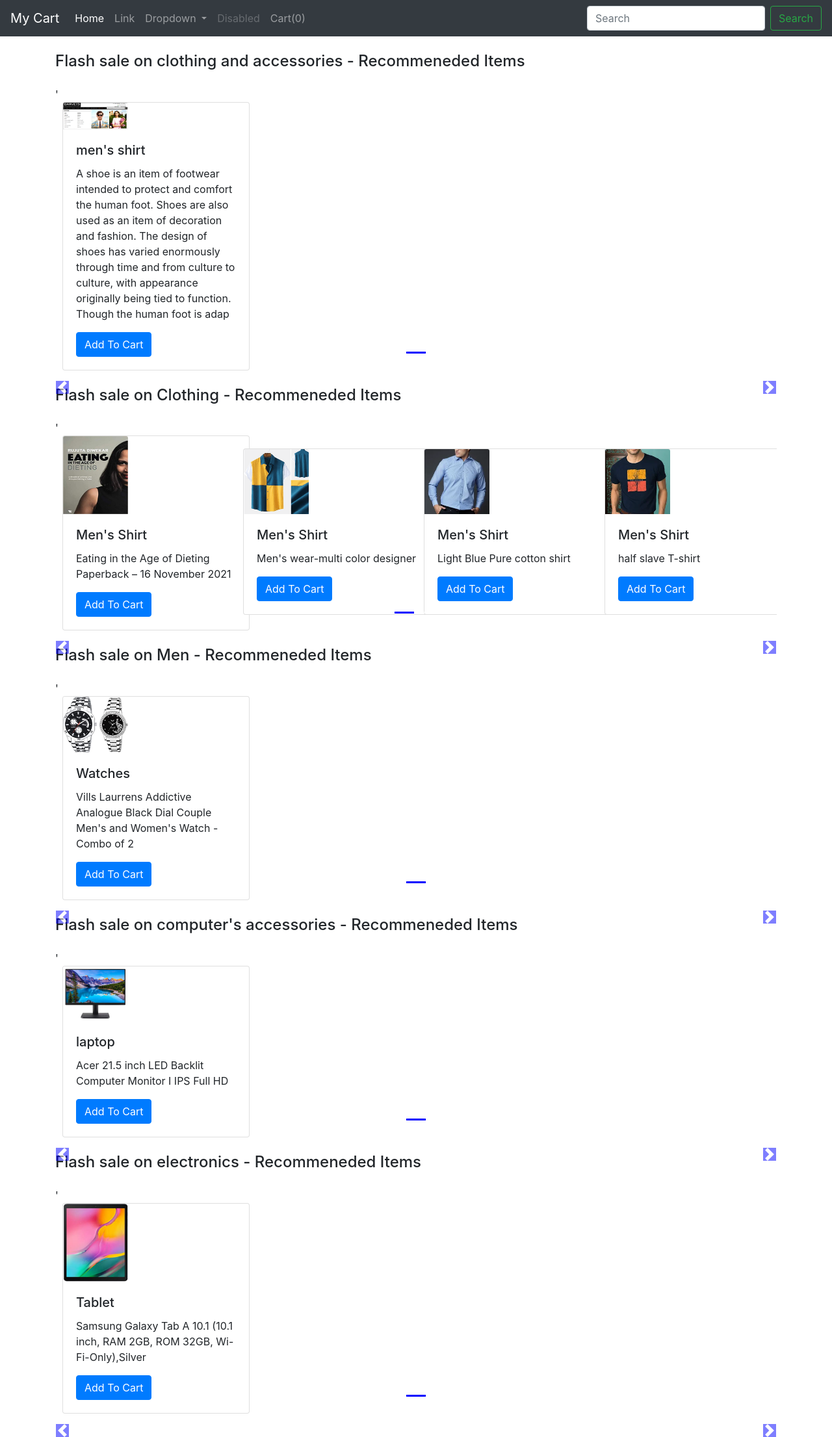
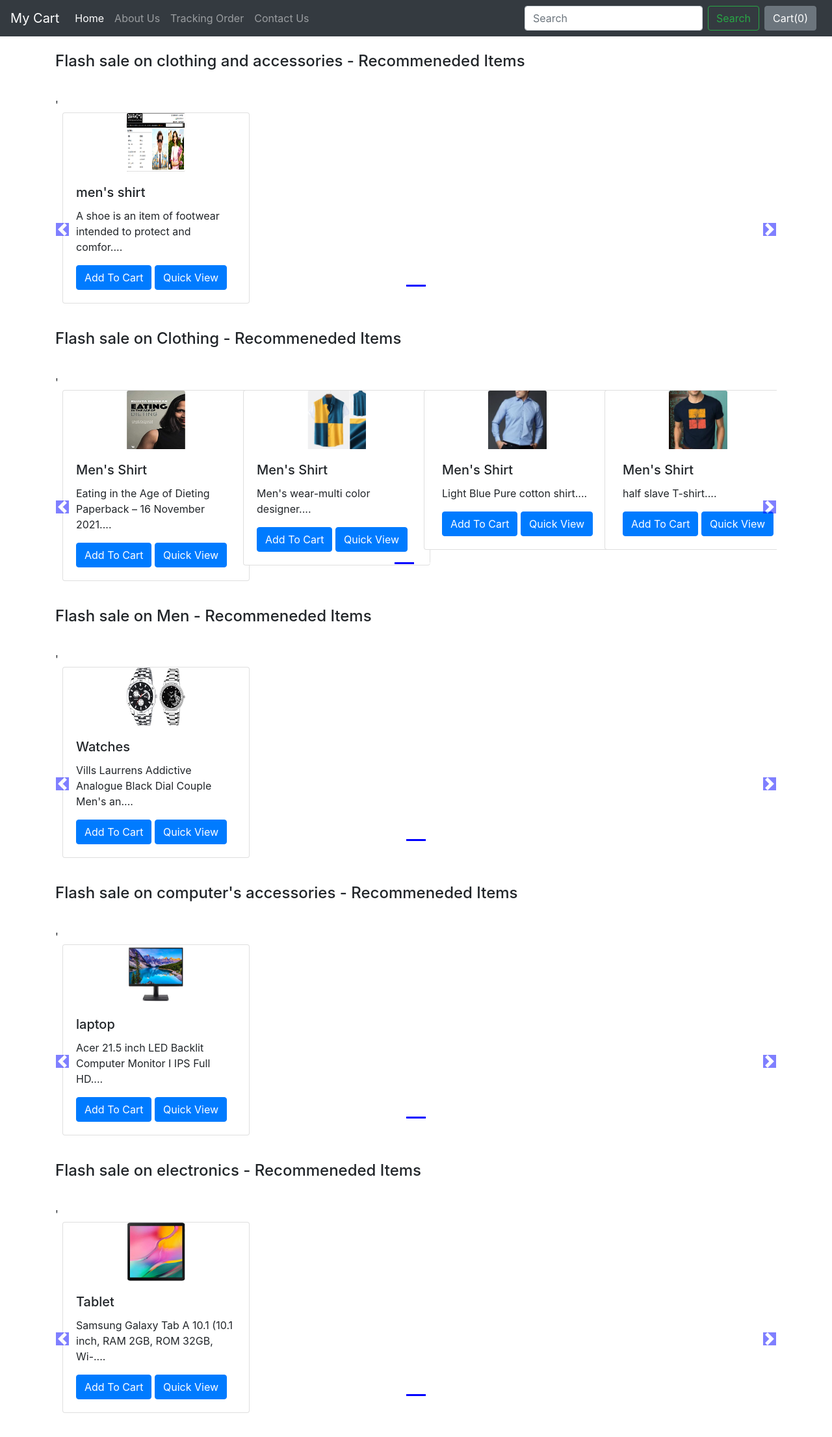
Before and after one commit to PradeepSinghIndia/All-App-In-One-Repository, a Django app: page /shop/ in a window 1280 px wide. Shown: the whole page at 65% size. After the commit the page ends 2174 px from the top, so only its background shows below. Run offline with Django 3.2, Linux system fonts and the light colour scheme; data comes from the database, SQL or seed files in the repository; both versions use the stored data as it was after the commit; some libraries are stand-ins or nearby versions.

Commit message:
add cart

```diff
--- a/shop/admin.py
+++ b/shop/admin.py
@@ -1,4 +1,5 @@
 from django.contrib import admin
-from .models import Product
+from .models import Product ,Contact
 # Register your models here.
 admin.site.register(Product)
+admin.site.register(Contact)
--- a/shop/templates/shop/base.html
+++ b/shop/templates/shop/base.html
@@ -1,64 +1,69 @@
 <!doctype html>
 <html lang="en">
+
 <head>
   <!-- Required meta tags -->
   <meta charset="utf-8">
   <meta name="viewport" content="width=device-width, initial-scale=1, shrink-to-fit=no">
 
   <!-- Bootstrap CSS -->
-    <link rel="stylesheet" href="https://stackpath.bootstrapcdn.com/bootstrap/4.2.1/css/bootstrap.min.css" integrity="sha384-GJzZqFGwb1QTTN6wy59ffF1BuGJpLSa9DkKMp0DgiMDm4iYMj70gZWKYbI706tWS" crossorigin="anonymous">
+  <link rel="stylesheet" href="https://stackpath.bootstrapcdn.com/bootstrap/4.2.1/css/bootstrap.min.css"
+    integrity="sha384-GJzZqFGwb1QTTN6wy59ffF1BuGJpLSa9DkKMp0DgiMDm4iYMj70gZWKYbI706tWS" crossorigin="anonymous">
 
   <title>{% block title %} {% endblock %}</title>
   <style>
-        {% block css %}   {% endblock %}
+    {% block css %}  {% endblock %}
   </style>
 </head>
+
 <body>
   <nav class="navbar navbar-expand-lg navbar-dark bg-dark">
-  <a class="navbar-brand" href="#">My Cart</a>
-  <button class="navbar-toggler" type="button" data-toggle="collapse" data-target="#navbarSupportedContent" aria-controls="navbarSupportedContent" aria-expanded="false" aria-label="Toggle navigation">
+    <a class="navbar-brand" href="/shop">My Cart</a>
+    <button class="navbar-toggler" type="button" data-toggle="collapse" data-target="#navbarSupportedContent"
+      aria-controls="navbarSupportedContent" aria-expanded="false" aria-label="Toggle navigation">
       <span class="navbar-toggler-icon"></span>
     </button>
 
     <div class="collapse navbar-collapse" id="navbarSupportedContent">
       <ul class="navbar-nav mr-auto">
         <li class="nav-item active">
-        <a class="nav-link" href="#">Home <span class="sr-only">(current)</span></a>
+          <a class="nav-link" href="/shop">Home <span class="sr-only">(current)</span></a>
         </li>
         <li class="nav-item">
-        <a class="nav-link" href="#">Link</a>
-      </li>
-      <li class="nav-item dropdown">
-        <a class="nav-link dropdown-toggle" href="#" id="navbarDropdown" role="button" data-toggle="dropdown" aria-haspopup="true" aria-expanded="false">
-          Dropdown
-        </a>
-        <div class="dropdown-menu" aria-labelledby="navbarDropdown">
-          <a class="dropdown-item" href="#">Action</a>
-          <a class="dropdown-item" href="#">Another action</a>
-          <div class="dropdown-divider"></div>
-          <a class="dropdown-item" href="#">Something else here</a>
-        </div>
+          <a class="nav-link" href="/shop/about">About Us</a>
         </li>
         <li class="nav-item">
-        <a class="nav-link disabled" href="#" tabindex="-1" aria-disabled="true">Disabled</a>
+          <a class="nav-link" href="/shop/tracker">Tracking Order</a>
         </li>
         <li class="nav-item">
-        <a class="nav-link" href="#">Cart(<span id='cart'>0</span>)</a>
+          <a class="nav-link" href="/shop/contact">Contact Us</a>
         </li>
       </ul>
       <form class="form-inline my-2 my-lg-0">
         <input class="form-control mr-sm-2" type="search" placeholder="Search" aria-label="Search">
         <button class="btn btn-outline-success my-2 my-sm-0" type="submit">Search</button>
       </form>
+      <button type="button" class="btn btn-secondary mx-2" id="popcart" data-container="body" data-html="true" data-toggle="popover" data-placement="bottom" data-content="Vivamus
+                 sagittis lacus vel augue laoreet rutrum faucibus.">
+                 Cart(<span id='cart'>0</span>)
+      </button>
+
     </div>
   </nav>
   {% block body %} {% endblock %}
 
   <!-- Optional JavaScript -->
   <!-- jQuery first, then Popper.js, then Bootstrap JS -->
-    <script src="https://code.jquery.com/jquery-3.3.1.slim.min.js" integrity="sha384-q8i/X+965DzO0rT7abK41JStQIAqVgRVzpbzo5smXKp4YfRvH+8abtTE1Pi6jizo" crossorigin="anonymous"></script>
-    <script src="https://cdnjs.cloudflare.com/ajax/libs/popper.js/1.14.6/umd/popper.min.js" integrity="sha384-wHAiFfRlMFy6i5SRaxvfOCifBUQy1xHdJ/yoi7FRNXMRBu5WHdZYu1hA6ZOblgut" crossorigin="anonymous"></script>
-    <script src="https://stackpath.bootstrapcdn.com/bootstrap/4.2.1/js/bootstrap.min.js" integrity="sha384-B0UglyR+jN6CkvvICOB2joaf5I4l3gm9GU6Hc1og6Ls7i6U/mkkaduKaBhlAXv9k" crossorigin="anonymous"></script>
+  <script src="https://code.jquery.com/jquery-3.3.1.slim.min.js"
+    integrity="sha384-q8i/X+965DzO0rT7abK41JStQIAqVgRVzpbzo5smXKp4YfRvH+8abtTE1Pi6jizo"
+    crossorigin="anonymous"></script>
+  <script src="https://cdnjs.cloudflare.com/ajax/libs/popper.js/1.14.6/umd/popper.min.js"
+    integrity="sha384-wHAiFfRlMFy6i5SRaxvfOCifBUQy1xHdJ/yoi7FRNXMRBu5WHdZYu1hA6ZOblgut"
+    crossorigin="anonymous"></script>
+  <script src="https://stackpath.bootstrapcdn.com/bootstrap/4.2.1/js/bootstrap.min.js"
+    integrity="sha384-B0UglyR+jN6CkvvICOB2joaf5I4l3gm9GU6Hc1og6Ls7i6U/mkkaduKaBhlAXv9k"
+    crossorigin="anonymous"></script>
   {% block js %} {% endblock %}
 </body>
+
 </html>
--- /dev/null
+++ b/shop/templates/shop/checkout.html
@@ -0,0 +1,3 @@
+{% extends 'shop/base.html' %}
+{% block title %} Checkout  {% endblock %}
+{% block body %}  this is body of check out page{% endblock %}
--- a/shop/templates/shop/index.html
+++ b/shop/templates/shop/index.html
@@ -10,8 +10,8 @@
 background-color: blue;
 }
 .col-md-3 img{
-          width:100px;
-          max-height:120px;
+width:90px;
+height:90px;
 }
 body .carousel-indicator li{
 background-color: blue;
@@ -27,6 +27,7 @@
 .carousel-control-next{
 top:auto;
 bottom:auto;
+padding-top:210px;
 }
 body .no-padding{
 padding-left: 0;
@@ -40,11 +41,12 @@
   <!--        slideshow starts here-->
   {% for product, range, nSlides in allProds %}
   <h4 class="my-4"> Flash sale on {{product.0.category}} - Recommeneded Items</h1>
-    <div id="demo{{forloop.counter}}" class="carousel slide my-3" data-ride="carousel">'
+    <div class="row">
+      <div id="demo{{forloop.counter}}" class=" col carousel slide my-3" data-ride="carousel">'
         <ul class="carousel-indicators">
           <li data-target="#demo{{forloop.counter}}" data-slide-to="0" class="active"></li>
           {% for i in range %}
-       <li data-target="#demo{{forloop.parentloop.counter}}" data-slide-to="{{i}}" ></li>
+          <li data-target="#demo{{forloop.parentloop.counter}}" data-slide-to="{{i}}"></li>
           {% endfor %}
         </ul>
 
@@ -53,18 +55,23 @@
 
             {% for i in product %}
             <div class="col-xs-3 col-sm-3 col-md-3">
-              <div class="card" style="width: 18rem;">
+              <div class="card align-items-center" style="width: 18rem;">
                 <img src='/media/{{i.image}}' class="card-img-top" alt="...">
                 <div class="card-body">
-                  <h5 class="card-title">{{i.product_name}}</h5>
-                  <p class="card-text">{{i.desc}}</p>
-                  <button id ="pr{{i.id}}" class="btn btn-primary cart">Add To Cart</button>
+                  <h5 class="card-title ">{{i.product_name}}</h5>
+                  <p class="card-text ">{{i.desc|slice:":60" }}.... </p>
+                  <span id="divpr{{i.id}}" class="divpr">
+                    <button id="pr{{i.id}}" class="btn btn-primary cart" mx-2>Add To Cart</button>
+                  </span>
+                  <a href="/shop/product/{{i.id}}"><button id="qv{{i.id}}" class="btn btn-primary cart">Quick
+                      View</button></a>
                 </div>
               </div>
             </div>
 
             {% if forloop.counter|divisibleby:4 and forloop.counter > 0 and not forloop.last %}
-             </div><div class="carousel-item">
+          </div>
+          <div class="carousel-item">
             {% endif%}
 
             {% endfor %}
@@ -74,13 +81,14 @@
       </div>
 
       <a class="carousel-control-prev " href="#demo{{forloop.counter}}" role="button" data-slide="prev">
-   <span class="carousel-control-prev-icon" aria-hidden="true" ></span>
+        <span class="carousel-control-prev-icon" aria-hidden="true"></span>
         <span class="sr-only">Previous</span>
       </a>
       <a class="carousel-control-next" href="#demo{{forloop.counter}}" role="button" data-slide="next">
         <span class="carousel-control-next-icon" aria-hidden="true"></span>
         <span class="sr-only">Next</span>
       </a>
+    </div>
     {% endfor %}
 </div>
 
@@ -88,27 +96,53 @@
 
 {% block js %}
 <script>
-     console.log('Hi pradeep i am working')
-     if(localStorage.getItem('cart')==null) {
-       var cart={};
+  // find out cart items from localstrorage
+  if (localStorage.getItem('cart') == null) {
+    var cart = {};
   }
   else {
-       cart=JSON.parse(localStorage.getItem('cart'));
-       document.getElementById('cart').innerHTML=Object.keys(cart).length;
+    cart = JSON.parse(localStorage.getItem('cart'));
+    document.getElementById('cart').innerHTML = Object.keys(cart).length;
+    updateCart(cart);
   }
-     $('.cart').click( function(){
-       console.log('clicked');
-       var idstr=this.id.toString();
-       console.log(idstr);
-       if(cart[idstr]!=undefined){
-         cart[idstr]=cart[idstr]+1;
+  // if add to cart button is clicked add/incriment the items
+  $('.cart').click(function () {
+    var idstr = this.id.toString();
+    if (cart[idstr] != undefined) {
+      cart[idstr] = cart[idstr] + 1;
     }
     else {
-         cart[idstr]=1;
+      cart[idstr] = 1;
     }
-       console.log(cart);
-       localStorage.setItem('cart',JSON.stringify(cart));
-       document.getElementById('cart').innerHTML=Object.keys(cart).length;
+    updateCart(cart);
+
+  });
+  // add popover to cart
+  $('#popcart').popover();
+  document.getElementById('popcart').setAttribute('data-content', '<h5>cart for your items in my shopping cart</h5>');
+
+  function updateCart(cart) {
+    for (var item in cart) {
+      document.getElementById('div' + item).innerHTML = "<button id='minus" + item + "' class='btn btn-primary minus'>-</button> <span id='val" + item + "'>" + cart[item] + " </span> <button id='plus" + item + "' class='btn btn-primary plus'> + </button>";
+    }
+    localStorage.setItem('cart', JSON.stringify(cart));
+    document.getElementById('cart').innerHTML = Object.keys(cart).length;
+    console.log(cart)
+  }
+  // if minus or plus button is clicked change the cart as well as display value
+  $('.divpr').on("click", "button.minus", function () {
+    a = this.id.slice(5,);
+    cart[a] = cart[a] - 1;
+    cart[a] = Math.max(0, cart[a]);
+    document.getElementById('val' + a).innerHTML = cart[a];
+    updateCart(cart);
+  });
+  $('.divpr').on("click", "button.plus", function () {
+    a = this.id.slice(4,);
+    cart[a] = cart[a] + 1;
+    document.getElementById('val' + a).innerHTML = cart[a];
+    updateCart(cart);
   });
 </script>
+
 {% endblock %}
--- /dev/null
+++ b/shop/templates/shop/search.html
@@ -0,0 +1,3 @@
+{% extends 'shop/base.html' %}
+{% block title %} Search {% endblock %}
+{% block body %}  this is body of Searchge{% endblock %}
--- /dev/null
+++ b/shop/templates/shop/tracker.html
@@ -0,0 +1,3 @@
+{% extends 'shop/base.html' %}
+{% block title %} Order Tracking {% endblock %}
+{% block body %}  this is body of order tracking page{% endblock %}
--- a/shop/urls.py
+++ b/shop/urls.py
@@ -4,9 +4,9 @@ from shop import views
 urlpatterns = [
     path(''  ,views.home ,name='home'),
     path('about/' ,views.about ,name='aboutus'),
-    path('contacts/' ,views.contacts ,name='contactus'),
+    path('contact/' ,views.contact ,name='contactus'),
     path('search/' ,views.search ,name='search'),
-    path('productView/' ,views.productView ,name='productview'),
+    path('product/<int:myid>' ,views.productView ,name='productview'),
     path('tracker/' ,views.tracker ,name='tracking'),
     path('checkout/' ,views.checkout ,name='checkout'),
 
--- a/shop/views.py
+++ b/shop/views.py
@@ -1,6 +1,6 @@
 from django.shortcuts import render
 from django.http import HttpResponse
-from .models import Product
+from .models import Product ,Contact
 from math import ceil
 
 # Create your views here.
@@ -24,13 +24,23 @@ def home(request):
     return render(request,'shop/index.html',params)
 def about(request):
     return render(request,'shop/about.html')
-def contacts(request):
-    return HttpResponse("about contacts")
+def contact(request):
+    if request.method=="POST":
+        name=request.POST.get('name','')
+        email=request.POST.get('email','')
+        phone=request.POST.get('phone','')
+        desc=request.POST.get('desc','')
+        #print(name,email,phone,desc)
+        contact=Contact(name=name,email=email,phone=phone,desc=desc)
+        contact.save()
+    return render(request,'shop/contact.html')
 def search(request):
-    return HttpResponse("about seraching items")
-def productView(request):
-    return HttpResponse("about particular products")
+    return render(request,'shop/search.html')
+def productView(request ,myid):
+    # fetch the product using id
+    product=Product.objects.filter(id=myid)
+    return render(request,'shop/product.html',{'product': product[0]})
 def tracker(request):
-    return HttpResponse("about tracking products")
+    return render(request,'shop/tracker.html')
 def checkout(request):
-    return HttpResponse("about checkouts")
+    return render(request,'shop/checkout.html')
```
Also changed, not shown: shop/models.py (+10 -0 lines), shop/templates/shop/about.html (+48 -2 lines), shop/templates/shop/contact.html (added, +27 -0 lines), shop/templates/shop/product.html (added, +52 -0 lines), db.sqlite3, shop/migrations/0003_contact.py (added). Lines whose indentation alone changed are shown as unchanged.
